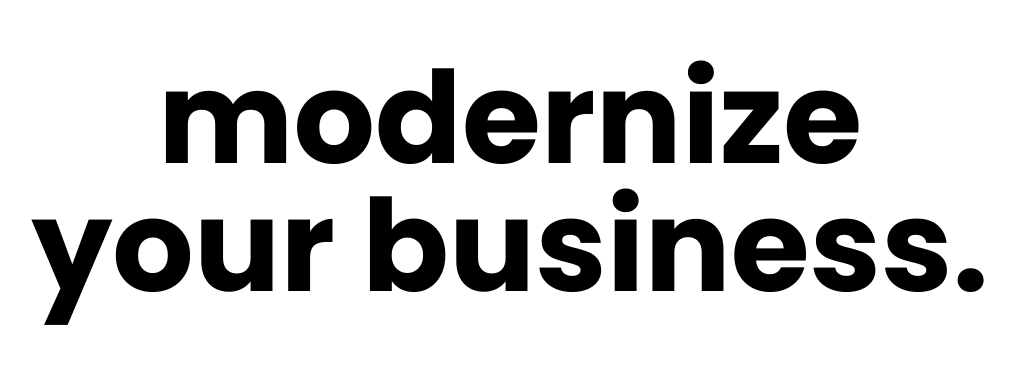
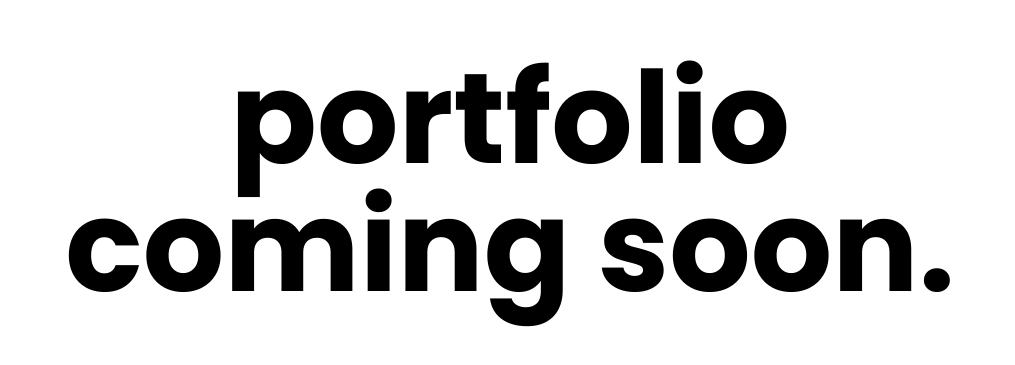
Before and after one commit to nichemarket/niche-portfolio, a React (Vite) app: page / in a window 1280 px wide. Shown: the part 217-582 px from the top of the page, without its empty margins (130-1145 px from the left). Built offline with nearby package versions, Linux system fonts and the light colour scheme.

Commit message:
👷‍♂️ Add Landing Page Message

```diff
--- a/src/App.js
+++ b/src/App.js
@@ -50,8 +50,8 @@ export default function App() {
         <>
             <Main />
             <TitleWrapper>
-                <Header1>modernize</Header1>
-                <Header1>your business<Header2>.</Header2></Header1>
+                <Header1>portfolio</Header1>
+                <Header1>coming soon<Header2>.</Header2></Header1>
             </TitleWrapper>
         </>
     )
```
